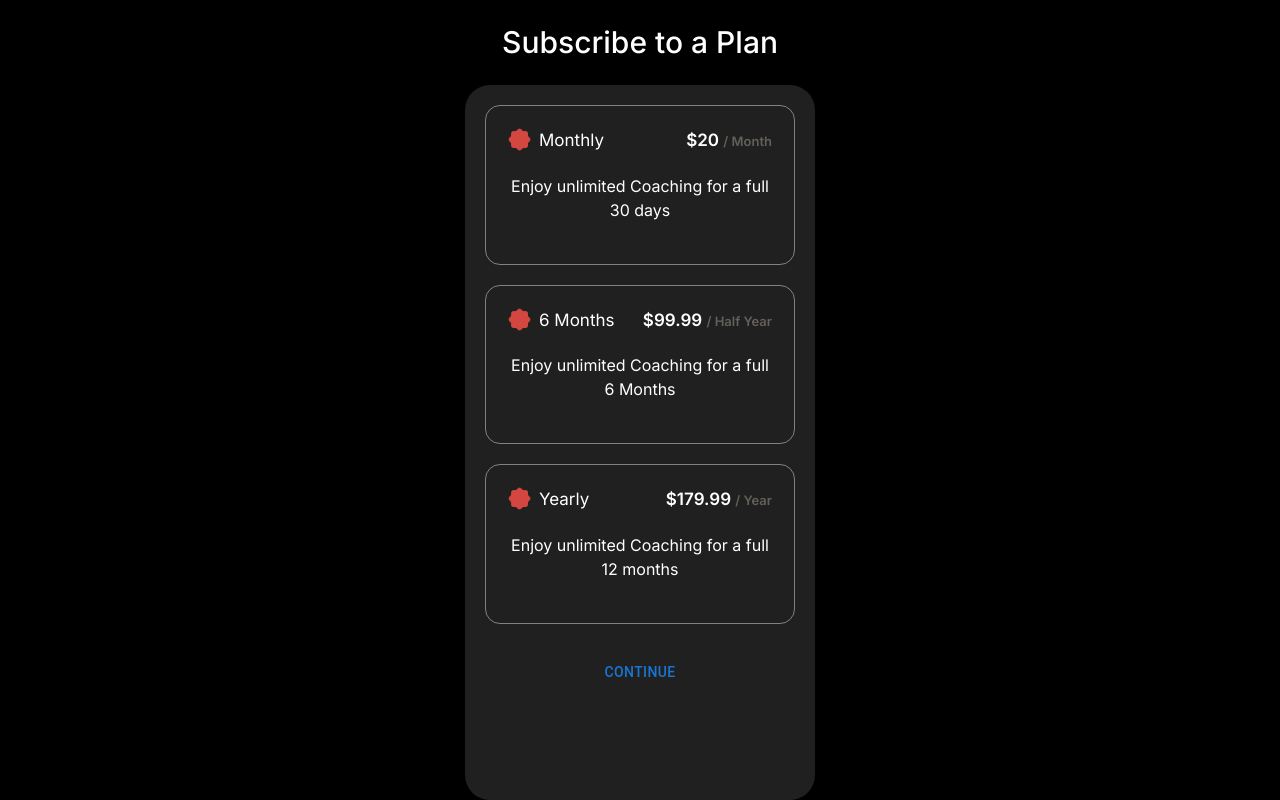
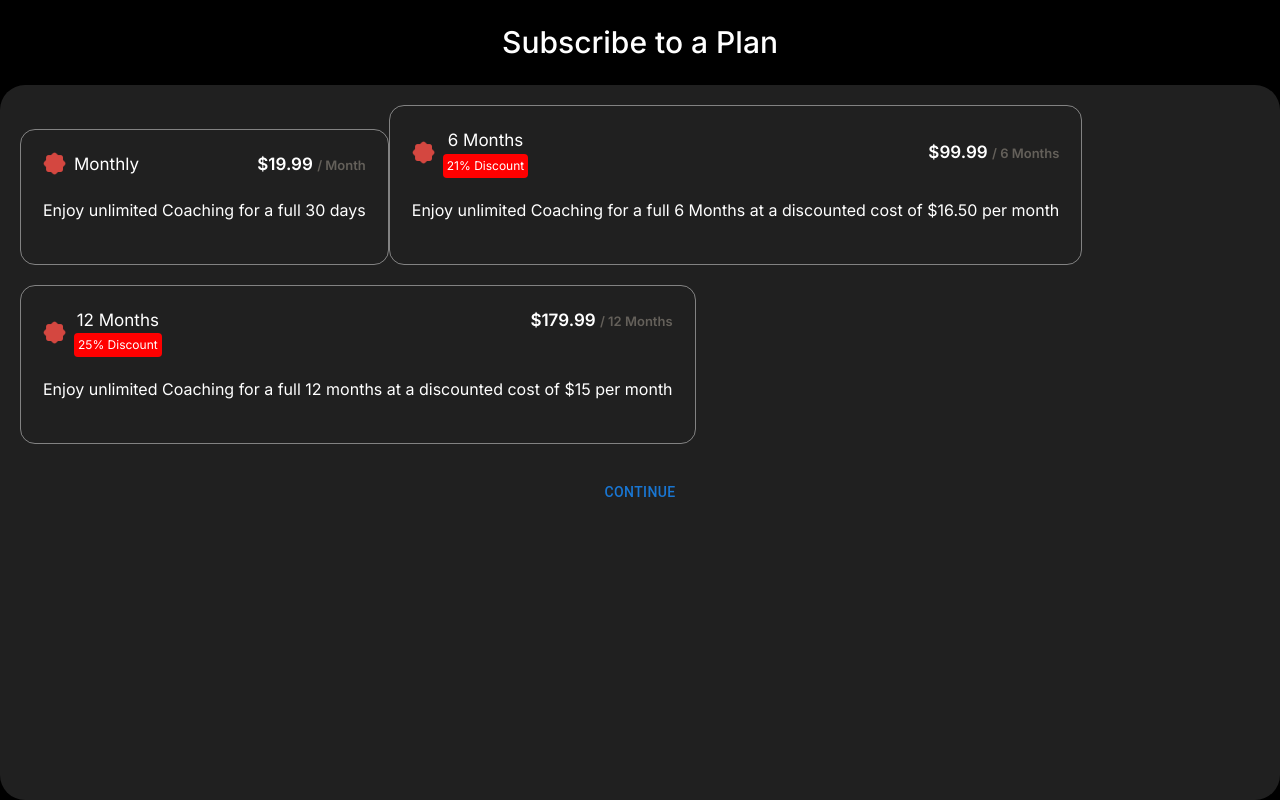
Before and after one commit to E8-Labs/Plurawl-Subscriptions-App, a Next.js app: page /home in a window 1280 px wide. Built offline with nearby package versions, Linux system fonts and the light colour scheme.

Commit message:
discount texts updated for subscription prices

```diff
--- a/app/home/page.js
+++ b/app/home/page.js
@@ -80,8 +80,8 @@ const Page = () => {
   };
 
   return (
-    <div className="container">
-      <div className="inner-container">
+    <div className="container" >
+      <div className="inner-container" style={{backgroundColor: '', width: '100vw'}}>
         <div className="header">
           <div style={{ fontWeight: '500', fontSize: 30, color: 'white' }}>
             Subscribe to a Plan
@@ -104,16 +104,16 @@ const Page = () => {
             </Alert>
           </Snackbar>
         </div>
-        <div className="content">
+        <div className="content" style={{backgroundColor: '', width: '100vw'}}>
           <button onClick={handleSelectClick}>
-            <div className={`plan ${selectPlan ? 'selected' : ''}`}>
+            <div className={`plan ${selectPlan ? 'selected' : ''}`} style={{backgroundColor: ''}}>
               <div className="plan-header">
                 <div className="plan-title">
                   <img src='/assets/subscriptionicon.png' alt='Subscriptionicon' className="plan-icon" />
                   <div className='plan-text'>Monthly</div>
                 </div>
                 <div className="plan-price">
-                  $20 <span className="plan-price-subtext">/ Month</span>
+                  $19.99 <span className="plan-price-subtext">/ Month</span>
                 </div>
               </div>
               <div className="plan-details">
@@ -123,33 +123,39 @@ const Page = () => {
           </button>
           <button onClick={handleSelectClick2}>
             <div className={`plan ${selectPlan2 ? 'selected' : ''}`}>
-              <div className="plan-header">
-                <div className="plan-title">
+              <div className="plan-header items-center">
+                <div className="plan-title justify-center items-center">
                   <img src='/assets/subscriptionicon.png' alt='Subscriptionicon' className="plan-icon" />
-                  <div className='plan-text'>6 Months</div>
+                  <div className='plan-text flex flex-col'>
+                    <label>6 Months</label>
+                    <label className='text-xs p-1 capsule rounded' style={{backgroundColor: 'red'}}>21% Discount</label>
+                  </div>
                 </div>
                 <div className="plan-price">
-                  $99.99 <span className="plan-price-subtext">/ Half Year</span>
+                  $99.99 <span className="plan-price-subtext">/ 6 Months</span>
                 </div>
               </div>
               <div className="plan-details">
-                <div>Enjoy unlimited Coaching for a full 6 Months</div>
+                <div>Enjoy unlimited Coaching for a full 6 Months at a discounted cost of $16.50 per month</div>
               </div>
             </div>
           </button>
           <button onClick={handleSelectClick3}>
             <div className={`plan ${selectPlan3 ? 'selected' : ''}`}>
               <div className="plan-header">
-                <div className="plan-title">
+              <div className="plan-title justify-center items-center">
                   <img src='/assets/subscriptionicon.png' alt='Subscriptionicon' className="plan-icon" />
-                  <div className='plan-text'>Yearly</div>
+                  <div className='plan-text flex flex-col'>
+                    <label>12 Months</label>
+                    <label className='text-xs p-1 capsule rounded' style={{backgroundColor: 'red'}}>25% Discount</label>
+                  </div>
                 </div>
                 <div className="plan-price">
-                  $179.99 <span className="plan-price-subtext">/ Year</span>
+                  $179.99 <span className="plan-price-subtext">/ 12 Months</span>
                 </div>
               </div>
               <div className="plan-details">
-                <div>Enjoy unlimited Coaching for a full 12 months</div>
+                <div>Enjoy unlimited Coaching for a full 12 months at a discounted cost of $15 per month</div>
               </div>
             </div>
           </button>
```
